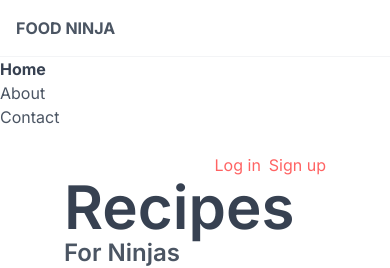
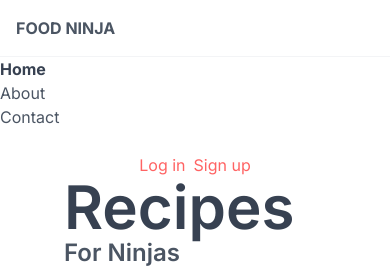
Before and after one commit to AndrzejBuleczka/tailwindNinja, a website: page src/index.html in a window 390 px wide. Shown: the top 268 px of the page. Drawn offline with Linux system fonts and the light colour scheme.

Commit message:
style: add breakpoint rules rsw

```diff
--- a/src/index.html
+++ b/src/index.html
@@ -12,7 +12,10 @@
         <nav>
           <div>
             <h1 class="font-bold uppercase p-4 border-b border-gray-100">
-              <a href="/">Food Ninja</a>
+              <a
+                href="/"
+                >Food Ninja</a
+              >
             </h1>
           </div>
           <ul>
@@ -30,7 +33,7 @@
       </div>
 
       <main class="px-16 py-6">
-        <div class="flex justify-end">
+        <div class="flex justify-center md:justify-end">
           <a href="#" class="text-primary">Log in</a>
           <a href="#" class="text-primary ml-2">Sign up</a>
         </div>
```
Also changed, not shown: public/styles.css.
